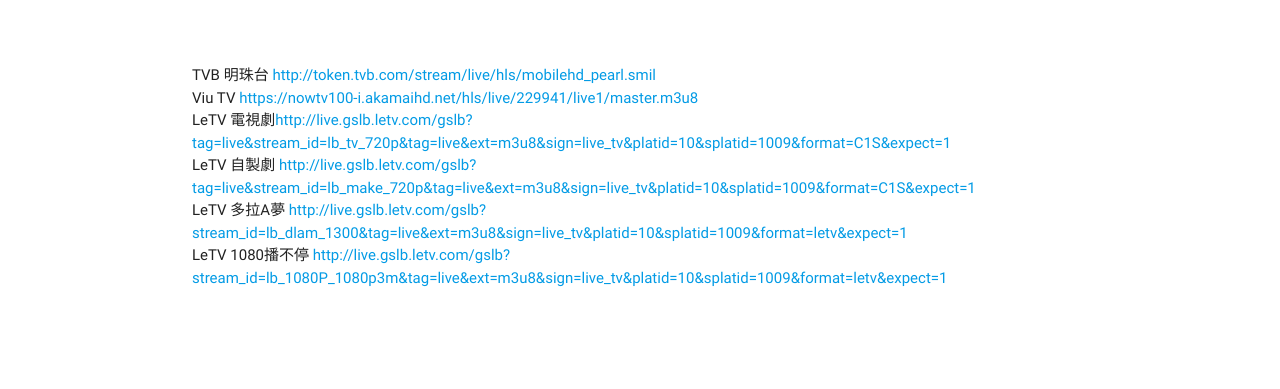
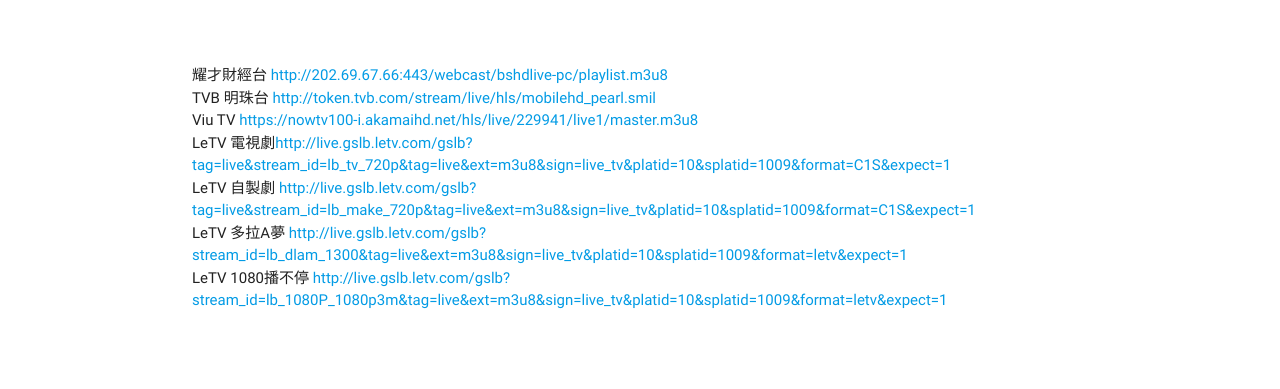
Before and after one commit to gene7299/tvblive, a plain HTML site: page index.html in a window 1280 px wide. Shown: the part 336-725 px from the top of the page. Drawn offline with Linux system fonts and the light colour scheme.

Commit message:
Update index.html

```diff
--- a/index.html
+++ b/index.html
@@ -113,7 +113,8 @@
 
          <div class="col s12 m12">
 <br/><br/><br/>
-TVB 明珠台  <a href="http://token.tvb.com/stream/live/hls/mobilehd_pearl.smil" target="_blank">http://token.tvb.com/stream/live/hls/mobilehd_pearl.smil</a><br/>
+耀才財經台 <a href="http://202.69.67.66:443/webcast/bshdlive-pc/playlist.m3u8" target="_blank">http://202.69.67.66:443/webcast/bshdlive-pc/playlist.m3u8</a><br/>
+TVB 明珠台 <a href="http://token.tvb.com/stream/live/hls/mobilehd_pearl.smil" target="_blank">http://token.tvb.com/stream/live/hls/mobilehd_pearl.smil</a><br/>
 Viu TV <a href="https://nowtv100-i.akamaihd.net/hls/live/229941/live1/master.m3u8" target="_blank">https://nowtv100-i.akamaihd.net/hls/live/229941/live1/master.m3u8</a>
 <br/>
 LeTV 電視劇<a href="http://live.gslb.letv.com/gslb?tag=live&stream_id=lb_tv_720p&tag=live&ext=m3u8&sign=live_tv&platid=10&splatid=1009&format=C1S&expect=1" target="_blank">http://live.gslb.letv.com/gslb?tag=live&stream_id=lb_tv_720p&tag=live&ext=m3u8&sign=live_tv&platid=10&splatid=1009&format=C1S&expect=1</a>
```
